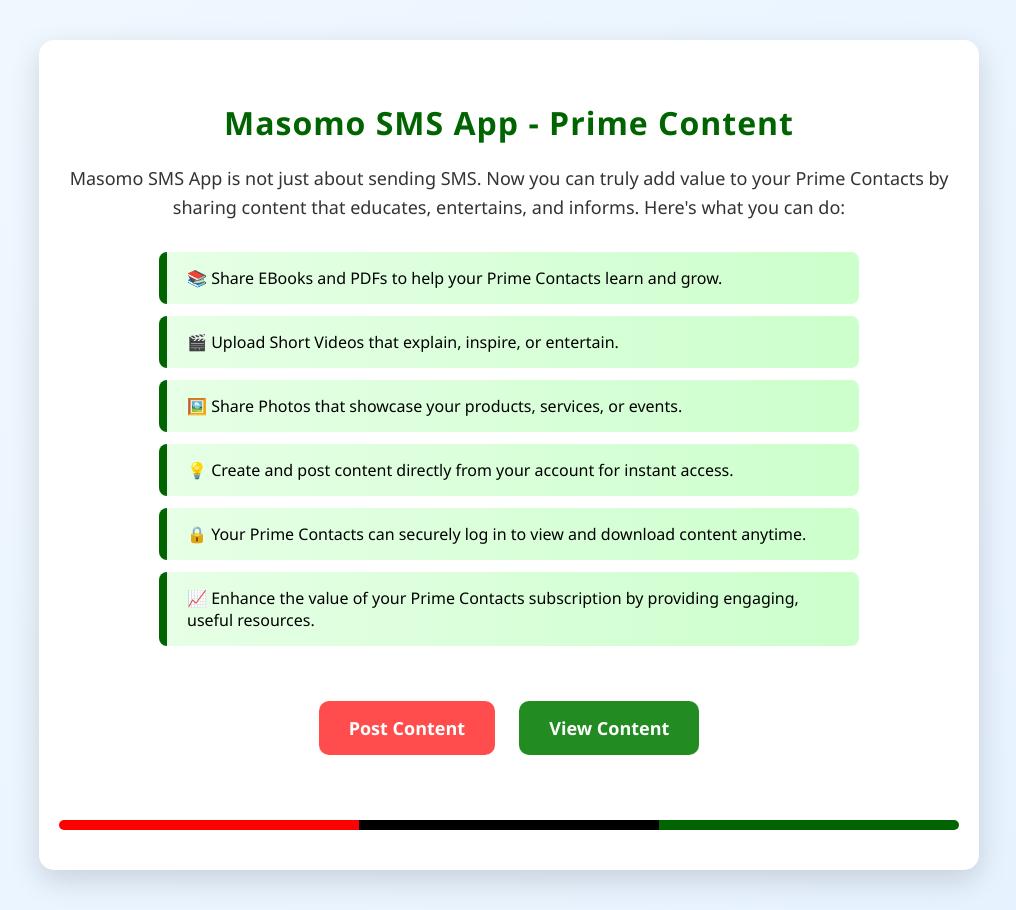
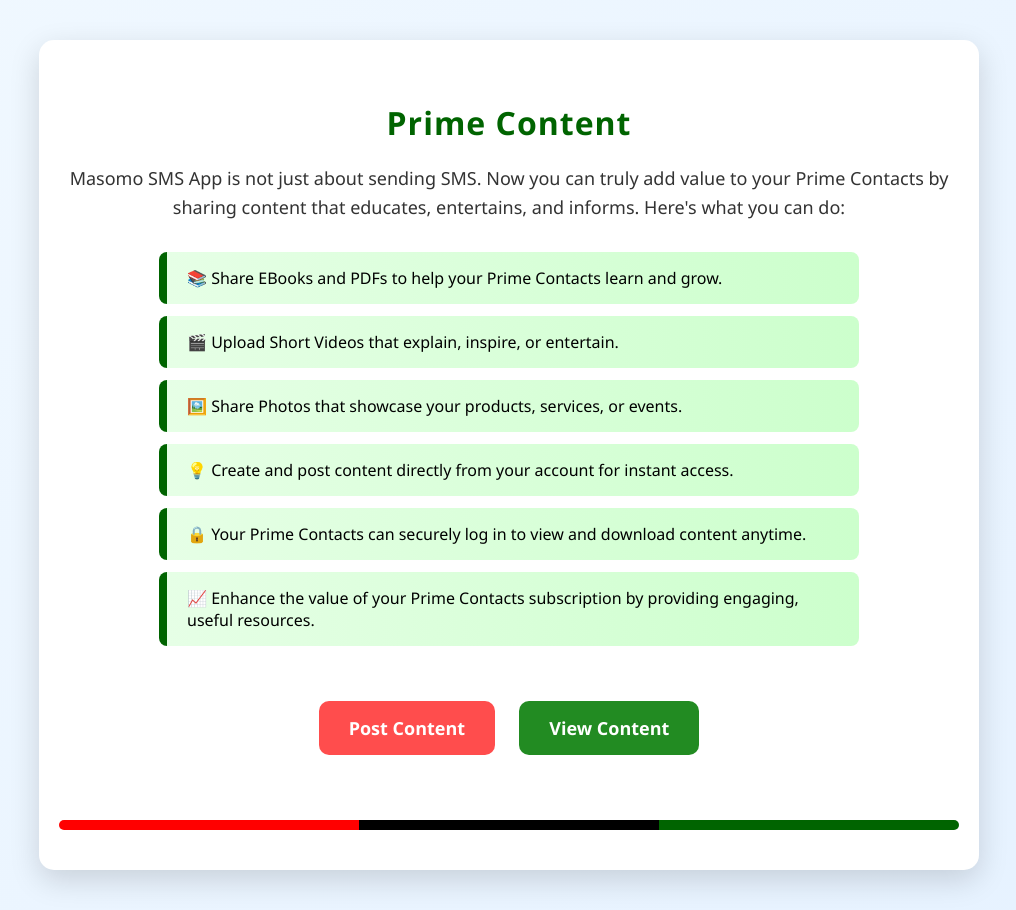
Before and after one commit to masomodigital/products-page, a plain HTML site: page index.html in a window 1280 px wide. Shown: the whole page, without its empty margins (131-1147 px from the left). Drawn offline with Linux system fonts and the light colour scheme.

Commit message:
Update index.html

```diff
--- a/index.html
+++ b/index.html
@@ -101,7 +101,7 @@
 <body>
 
 <div class="container">
-  <h1>Masomo SMS App - Prime Content</h1>
+  <h1>Prime Content</h1>
   <p class="intro">
     Masomo SMS App is not just about sending SMS. Now you can truly add value to your Prime Contacts by sharing content that educates, entertains, and informs. Here's what you can do:
   </p>
```
